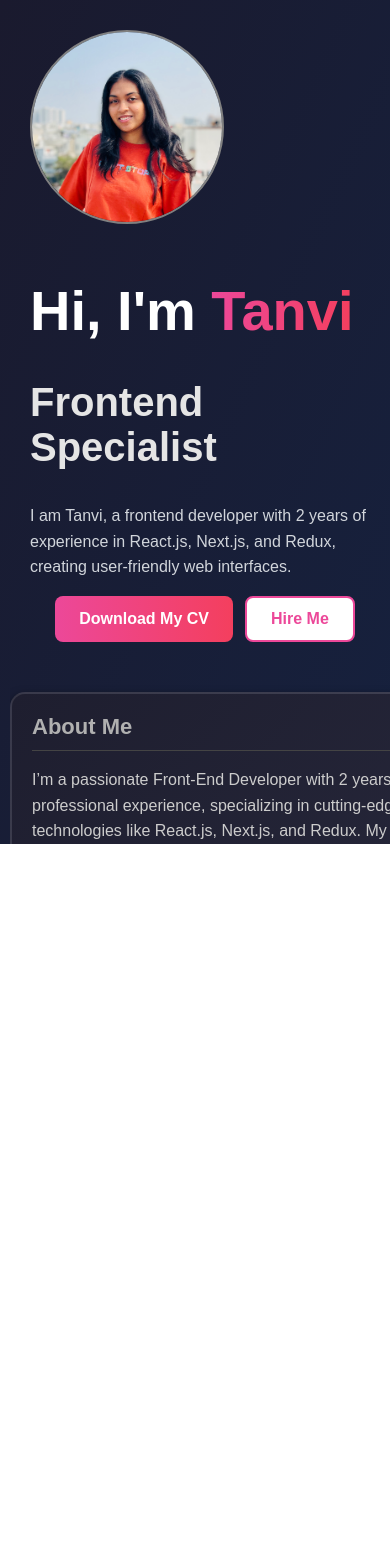
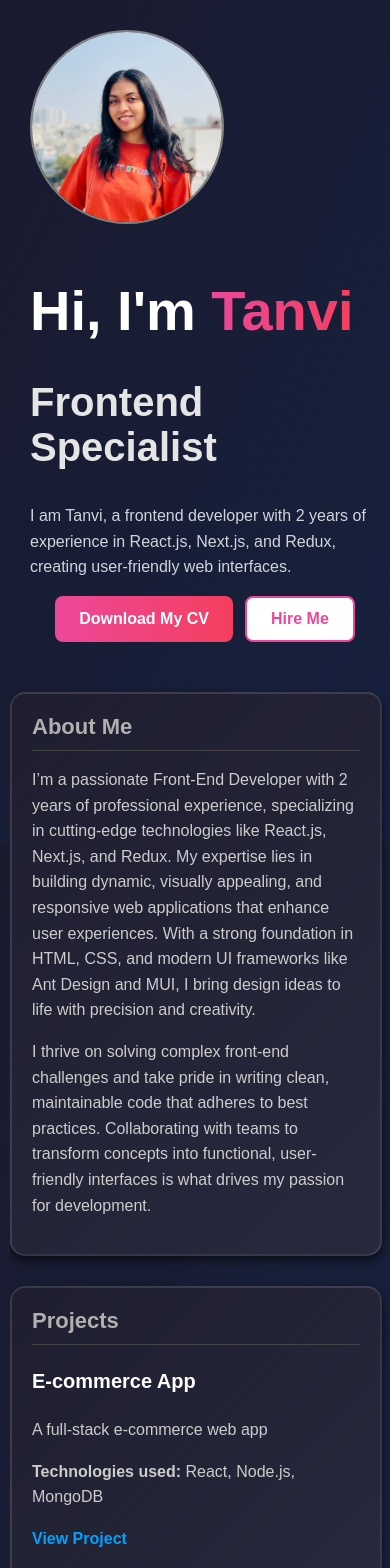
Before and after one commit to tanvidobariya8/tanvi-dev-portfolio, a Next.js app: page / in a window 390 px wide. Shown: the top 1568 px of the page. Before the commit the page ends 844 px from the top, so only its background shows below. Built offline with nearby package versions, Linux system fonts and the light colour scheme.

Commit message:
final css changes

```diff
--- a/Components/Common/ProjectCard.tsx
+++ b/Components/Common/ProjectCard.tsx
@@ -20,7 +20,7 @@ export function ProjectCard({
   const isEven = index % 2 !== 0; // Check if the index is even
 
   return (
-    <div className="overflow-hidden rounded-xl bg-gray-800/50 backdrop-blur-sm">
+    <div className="overflow-hidden rounded-xl  backdrop-blur-sm">
       <div
         className={`grid gap-8 p-6 lg:grid-cols-2 lg:p-8 ${
           isEven ? "lg:grid-cols-2" : "lg:grid-cols-2 lg:grid-flow-row-dense"
--- a/pages/index.tsx
+++ b/pages/index.tsx
@@ -8,7 +8,7 @@ import styles from "../styles/home.module.css"; // Import CSS file
 
 const Home = () => {
   return (
-    <main className={styles.container}>
+    <div className={styles.container}>
       <div className={styles.mainContent}>
         {/* Left Section - Hero */}
         <div className={styles.leftSection}>
@@ -34,7 +34,7 @@ const Home = () => {
           </section>
         </div>
       </div>
-    </main>
+    </div>
   );
 };
 
--- a/styles/globals.css
+++ b/styles/globals.css
@@ -1,12 +1,12 @@
 body,
 html {
+  box-sizing: border-box;
   height: 100%;
+  width: 100%;
   margin: 0;
   padding: 0;
   font-family: Arial, Helvetica, sans-serif;
   background: linear-gradient(to bottom right, #1a1a2e, #16213e);
-  overflow-x: hidden;
-
 }
 
 
@@ -84,7 +84,7 @@ label {
 input,
 textarea {
   width: 100%;
-  padding: 12px;
+  padding: 8px;
   border: 1px solid rgba(255, 255, 255, 0.2);
   border-radius: 5px;
   background: #2c2c3b;
--- a/styles/home.module.css
+++ b/styles/home.module.css
@@ -1,7 +1,7 @@
 /* Container */
 .container {
     color: white;
-    padding: 20px;
+    /* padding: 20px; */
     width: 100%;
     overflow-x: hidden;
 }
@@ -18,7 +18,7 @@
 /* Left Section - Hero */
 .leftSection {
     width: 50%;
-    padding: 20px;
+    /* padding: 20px; */
     position: fixed;
 }
 
@@ -27,7 +27,10 @@
     display: flex;
     flex-direction: column;
     gap: 30px;
-    padding: 20px;
+    margin-top: 20px;
+    margin-bottom: 20px;
+    margin-left: 50px;
+    margin-right: 50px;
     position: absolute;
     right: 0;
 }
@@ -40,16 +43,36 @@
 
     .leftSection,
     .rightSection {
-        width: 100%;
-        padding: 0;
-        display: flex;
-        position: static;
+        width: 90%;
+        padding: 20px;
+        /* display: flex;
+        align-items: center;
+        justify-content: center; */
+        position: inherit;
+        margin: 10px;
+    }
 
-    }
 }
 
 @media (max-width: 768px) {
     .container {
         padding: 10px;
     }
+
+    .leftSection {
+        width: 100%;
+        padding: 0;
+        position: inherit;
+        margin: 0;
+
+    }
+
+    .rightSection {
+        width: min-content;
+        display: flex;
+        position: relative;
+        margin: 0;
+        padding: 0;
+
+    }
 }
```
Also changed, not shown: styles/HeroSection.module.css (line endings or trailing spaces).
